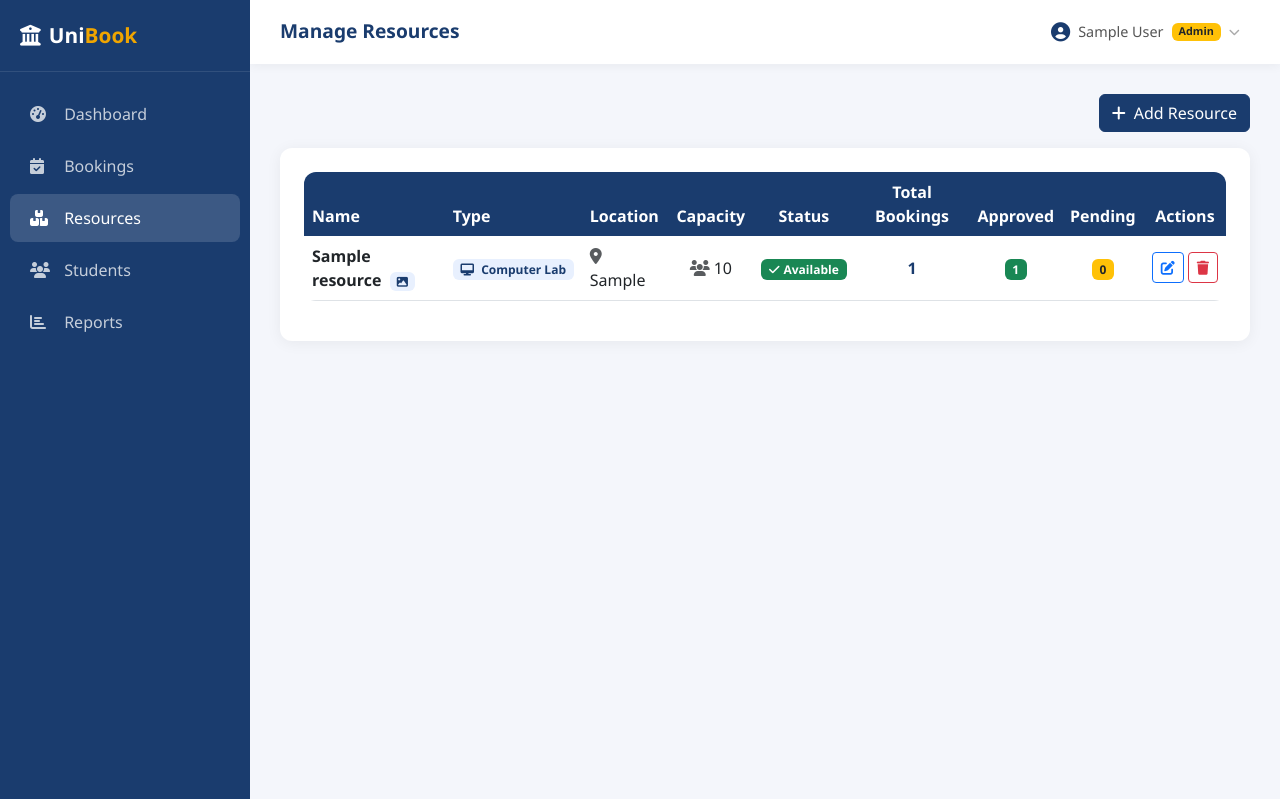
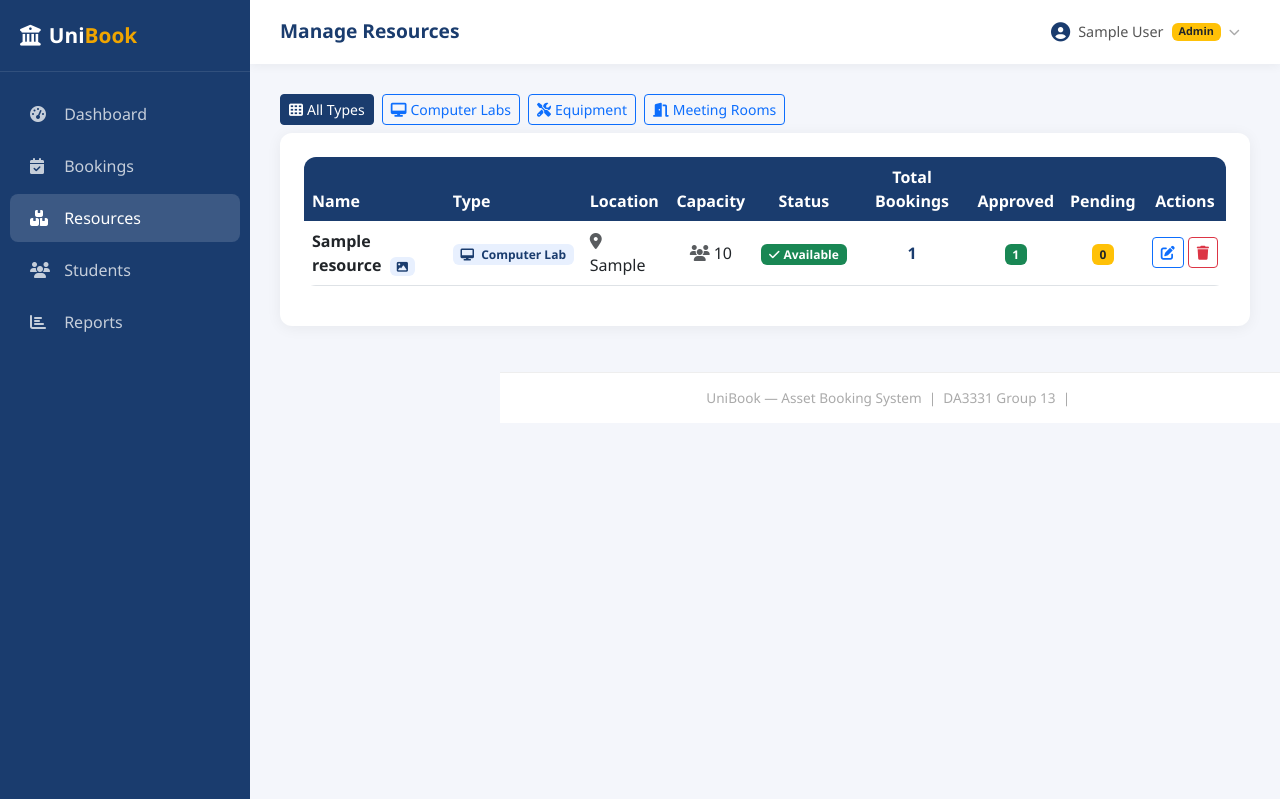
Before and after one commit to quantdev101/asset-booking-system, a Django app: page /admin-panel/resources/ in a window 1280 px wide. Shown: the top 799 px of the page. Run offline with Django 5.2, Linux system fonts and the light colour scheme; a user stored in the database is signed in; tables that the repository leaves empty hold one stand-in row (values such as "Sample post").

Commit message:
feat: add resource type filter buttons to admin resources template

```diff
--- a/templates/admin_panel/resources.html
+++ b/templates/admin_panel/resources.html
@@ -3,11 +3,41 @@
 {% block page_title %}Manage Resources{% endblock %}
 {% block content %}
 
-<div class="mb-3 d-flex justify-content-end">
-    <a href="{% url 'admin_resource_add' %}" class="btn btn-primary">
-        <i class="fas fa-plus me-2"></i>Add Resource
+
+
+
+<div class="mb-3 d-flex gap-2 flex-wrap align-items-center">
+    <a href="{% url 'admin_resources' %}{% if search %}?search={{ search }}{% endif %}"
+       class="btn btn-sm {% if not selected_type %}btn-primary{% else %}btn-outline-primary{% endif %}">
+        <i class="fas fa-th me-1"></i>All Types
     </a>
+    <a href="?type=lab{% if search %}&search={{ search }}{% endif %}"
+       class="btn btn-sm {% if selected_type == 'lab' %}btn-primary{% else %}btn-outline-primary{% endif %}">
+        <i class="fas fa-desktop me-1"></i>Computer Labs
+    </a>
+    <a href="?type=equipment{% if search %}&search={{ search }}{% endif %}"
+       class="btn btn-sm {% if selected_type == 'equipment' %}btn-primary{% else %}btn-outline-primary{% endif %}">
+        <i class="fas fa-tools me-1"></i>Equipment
+    </a>
+    <a href="?type=room{% if search %}&search={{ search }}{% endif %}"
+       class="btn btn-sm {% if selected_type == 'room' %}btn-primary{% else %}btn-outline-primary{% endif %}">
+        <i class="fas fa-door-open me-1"></i>Meeting Rooms
+    </a>
+
+
+
+<!-- ═══ Search results message ══════════════════════════════════════════ -->
+{% if search %}
+<div class="alert alert-info py-2 small mb-3">
+    <i class="fas fa-search me-1"></i>
+    Found <strong>{{ total_count }}</strong> result{{ total_count|pluralize }} for
+    "<strong>{{ search }}</strong>"
+    {% if selected_type %}
+        in
+        {% if selected_type == 'lab' %}Computer Labs{% elif selected_type == 'equipment' %}Equipment{% else %}Meeting Rooms{% endif %}
+    {% endif %}
 </div>
+{% endif %}
 
 <div class="card p-4">
     <div class="table-responsive">
@@ -71,9 +101,15 @@
                 </tr>
                 {% empty %}
                 <tr>
-                    <td colspan="9" class="text-center text-muted py-4">
-                        No resources yet.
-                        <a href="{% url 'admin_resource_add' %}">Add one!</a>
+                    <td colspan="9" class="text-center text-muted py-5">
+                        <i class="fas fa-box-open fa-3x mb-3 d-block" style="color:#ddd;"></i>
+                        {% if search or selected_type %}
+                            No resources match your filter.
+                            <br><a href="{% url 'admin_resources' %}" class="btn btn-outline-primary btn-sm mt-2">Clear Filters</a>
+                        {% else %}
+                            No resources yet.
+                            <a href="{% url 'admin_resource_add' %}">Add one!</a>
+                        {% endif %}
                     </td>
                 </tr>
                 {% endfor %}
```
